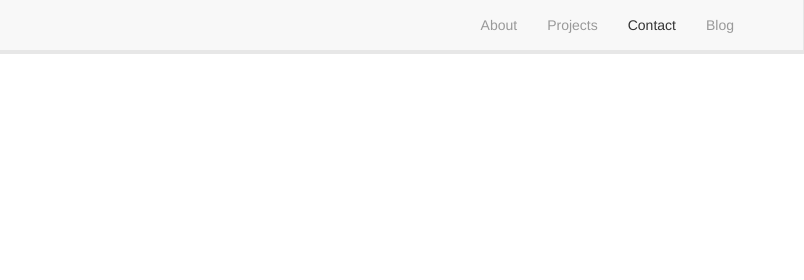
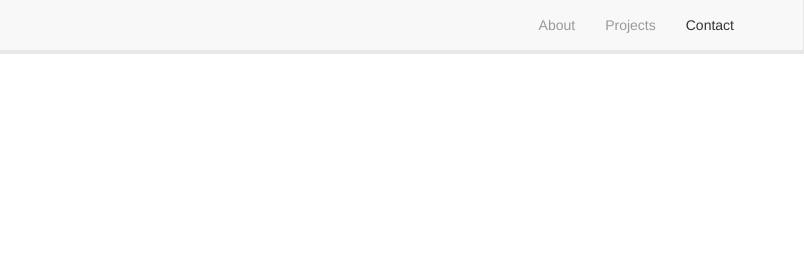
Before and after one commit to finerrecliner/finerrecliner.github.io, a plain HTML site: page index.html in a window 1280 px wide. Shown: the top 280 px of the page, 476-1280 px from the left. Drawn offline with Linux system fonts and the light colour scheme.

Commit message:
removed links to blog

```diff
--- a/index.html
+++ b/index.html
@@ -26,7 +26,6 @@
 				<li><a href="#about">About</a></li>
 				<li><a href="#projects">Projects</a></li>
 				<li><a href="#contact">Contact</a></li>
-				<li><a href="http://lessonslearnedfordevs.tumblr.com">Blog</a></li>
 			</ul>
 		</div><!--/.nav-collapse -->
 	</div>
@@ -175,7 +174,6 @@
 					<li><a href="http://davehfine.com#about">About</a></li>
 					<li><a href="http://davehfine.com#projects">Projects</a></li>
 					<li><a href="http://davehfine.com#contact">Contact</a></li>
-					<li><a href="http://lessonslearnedfordevs.tumblr.com">Blog</a></li>
 				</ul>
 			</div>
 			<div class="col-xs-4">
```
